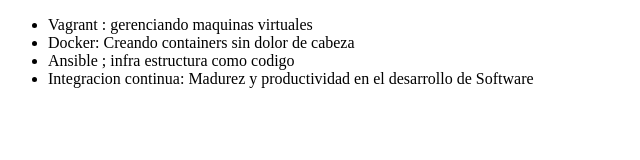
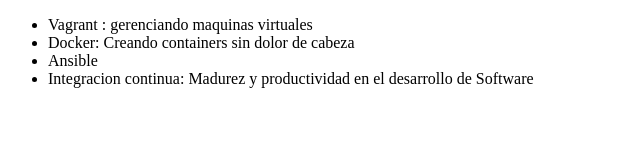
Before and after one commit to fer-delacruz/alura-git, a plain HTML site: page index.html in a window 1280 px wide. Shown: the whole page, without its empty margins (0-640 px from the left). Drawn offline with Linux system fonts and the light colour scheme.

Commit message:
vert "cambiando el nombre del curso"
This reverts commit 6f57c29ef62bd5511da477f4bbe886b5f7377814.

```diff
--- a/index.html
+++ b/index.html
@@ -8,7 +8,7 @@
      <ul>
          <li> Vagrant : gerenciando maquinas virtuales </li>
          <li> Docker: Creando containers sin dolor de cabeza </li>
-         <li> Ansible ; infra estructura como codigo  </li>
+         <li> Ansible </li>
          <li> Integracion continua: Madurez y productividad en el desarrollo de Software </li>
      </ul>
 </body>
```
